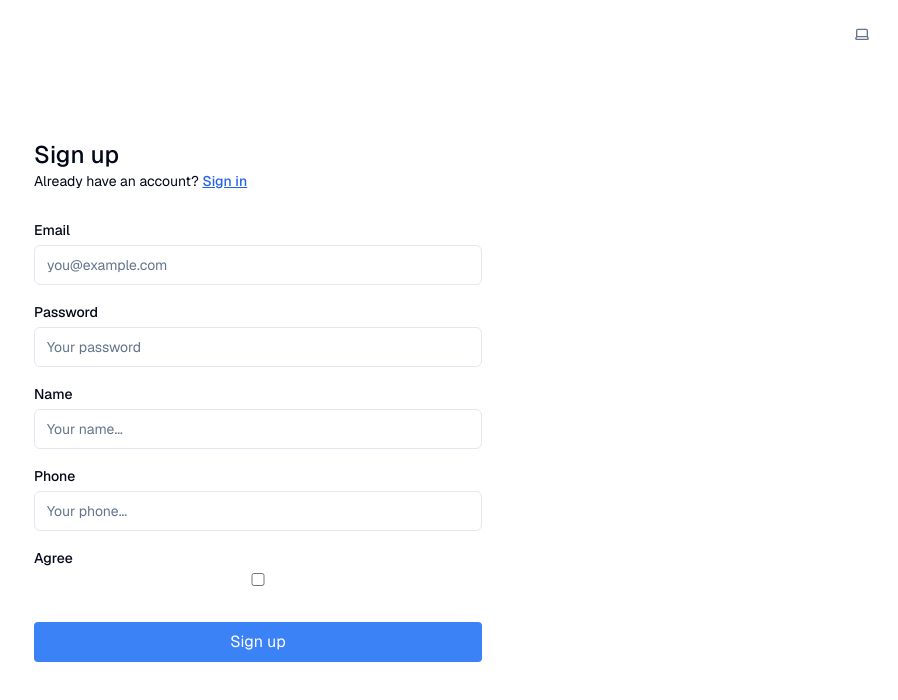
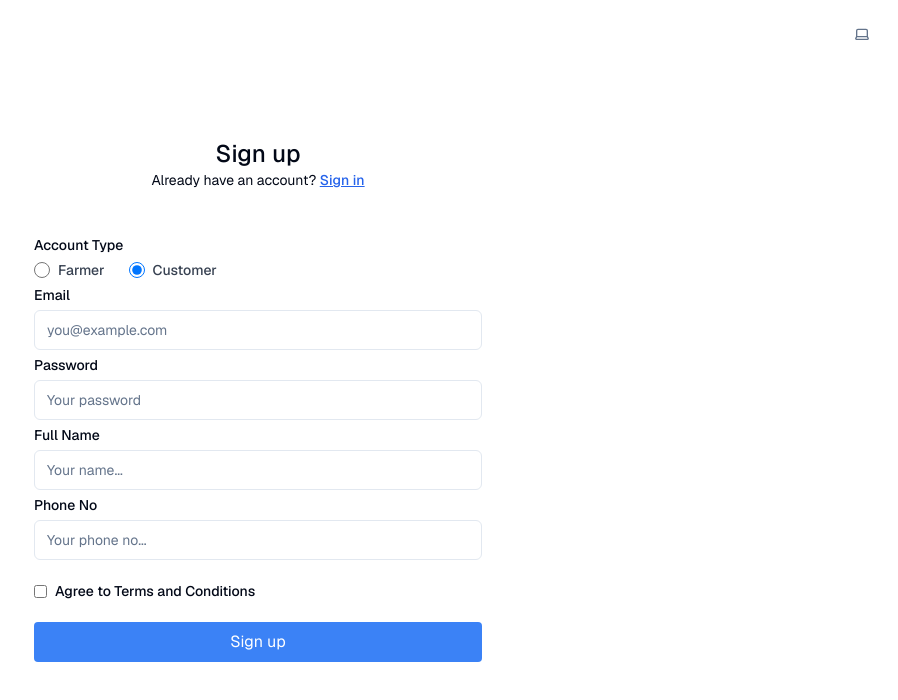
Before and after one commit to introvert-learnernb/hackathon-frontend, a Next.js app: page /sign-up in a window 1280 px wide. Shown: the top 700 px of the page, without its empty margins (382-1280 px from the left). Built offline with nearby package versions, Linux system fonts and the light colour scheme.

Commit message:
login signup

```diff
--- a/src/app/(auth-pages)/sign-in/page.tsx
+++ b/src/app/(auth-pages)/sign-in/page.tsx
@@ -1,17 +1,64 @@
+"use client";
 import { signInAction, signInWithGoogleAction } from "@/app/actions";
-import { FormMessage, Message } from "@/components/extra/form-message";
 import { SubmitButton } from "@/components/extra/submit-button";
 import { Input } from "@/components/ui/input";
 import { Label } from "@/components/ui/label";
+import axiosInstance from "@/utils/axiosInstance";
 import Image from "next/image";
 import Link from "next/link";
+import { useRouter } from "next/navigation";
+import { useState } from "react";
+import { toast } from "react-toastify";
 
-export default async function Login(props: { searchParams: Promise<Message> }) {
-  const searchParams = await props.searchParams;
+export default function Login() {
+  const router = useRouter();
+  const [email, setEmail] = useState("");
+  const [password, setPassword] = useState("");
+  const [error, setError] = useState("");
+  const [isSubmitting, setIsSubmitting] = useState(false);
+
+  const handleSubmit = async (e: any) => {
+    e.preventDefault();
+    setIsSubmitting(true);
+    setError("");
+
+    try {
+      const payload = {
+        persona: email,
+        password: password,
+        redirectUrl: "verify-account",
+      };
+      const res = await axiosInstance.post(
+        "/public/user-app/users/signin",
+        payload
+      );
+
+      if (res) {
+        toast.success(res?.message);
+        localStorage.setItem("accessToken", res?.tokens?.access);
+        localStorage.setItem("refreshToken", res?.tokens?.refresh);
+        if (res?.roles.includes("Farmer")) {
+          return router.push("/dashboard");
+        } else {
+          router.push("/");
+        }
+      } else {
+        setError("Login failed. Please check your credentials.");
+      }
+    } catch (err) {
+      const error_message = "Invalid Credentials, Try Again!";
+      setError(error_message);
+      toast.error(error_message);
+      setPassword("");
+    } finally {
+      setIsSubmitting(false);
+    }
+  };
+
   return (
     <div className="w-full h-full flex flex-col justify-center items-center">
       {/* Email handler */}
-      <form className="max-w-md  w-full flex flex-col">
+      <form className="max-w-md w-full flex flex-col" onSubmit={handleSubmit}>
         <h1 className="text-2xl font-medium">Sign in</h1>
         <p className="text-sm text-foreground">
           Don't have an account?{" "}
@@ -24,7 +71,14 @@ export default async function Login(props: { searchParams: Promise<Message> }) {
         </p>
         <div className="flex flex-col gap-2 [&>input]:mb-3 mt-8">
           <Label htmlFor="email">Email</Label>
-          <Input name="email" placeholder="you@example.com" required />
+          <Input
+            name="email"
+            placeholder="you@example.com"
+            required
+            type="email"
+            value={email}
+            onChange={(e) => setEmail(e.target.value)}
+          />
           <div className="flex justify-between items-center">
             <Label htmlFor="password">Password</Label>
             <Link
@@ -39,11 +93,17 @@ export default async function Login(props: { searchParams: Promise<Message> }) {
             name="password"
             placeholder="Your password"
             required
+            value={password}
+            onChange={(e) => setPassword(e.target.value)}
           />
-          <SubmitButton pendingText="Signing In..." formAction={signInAction}>
+          <SubmitButton
+            pendingText="Signing In..."
+            formAction={signInAction}
+            disabled={isSubmitting}
+          >
             Sign in
           </SubmitButton>
-          <FormMessage message={searchParams} />
+          {error && <div className="text-red-500 mt-2">{error}</div>}
 
           <div className="relative my-6">
             <div className="absolute inset-0 flex items-center">
--- a/src/app/(auth-pages)/sign-up/page.tsx
+++ b/src/app/(auth-pages)/sign-up/page.tsx
@@ -1,14 +1,12 @@
 "use client";
 
 import { useState } from "react";
-import axios from "axios";
-import Image from "next/image";
 import Link from "next/link";
-import { Checkbox } from "@/components/ui/checkbox";
 import { Input } from "@/components/ui/input";
 import { Label } from "@/components/ui/label";
 import nameSplit from "@/utils/nameSplit";
 import axiosInstance from "@/utils/axiosInstance";
+import { toast } from "react-toastify";
 
 export default function Signup() {
   const [formData, setFormData] = useState({
@@ -16,11 +14,13 @@ export default function Signup() {
     password: "",
     name: "",
     phone: "",
+    accountType: "Customer", // Default value is "Customer"
     hasAcceptedTerms: false,
   });
 
   const [loading, setLoading] = useState(false);
   const [message, setMessage] = useState("");
+  const [isModalOpen, setIsModalOpen] = useState(false);
 
   // Handle input changes
   const handleChange = (e: React.ChangeEvent<HTMLInputElement>) => {
@@ -54,14 +54,39 @@ export default function Signup() {
       firstName,
       middleName,
       lastName,
+      accountType: formData.accountType,
       hasAcceptedTerms: formData.hasAcceptedTerms,
       redirectUrl: "/auth/callback",
     };
 
     try {
-      const res = await axiosInstance.post("/public/user-app/users/signup", data);
-      console.log(res.data);
-      setMessage("Signup successful! Please check your email.");
+      const isCustomer = formData.accountType === "Customer";
+      const isFarmer = formData.accountType === "Farmer";
+
+      const payload = {
+        email: formData.email,
+        password: formData.password,
+        phoneNo: formData.phone,
+        firstName,
+        middleName,
+        lastName,
+        accountType: formData.accountType,
+        is_customer: isCustomer,
+        is_farmer: isFarmer,
+        hasAcceptedTerms: formData.hasAcceptedTerms,
+        redirectUrl: "/auth/callback",
+      };
+
+      const res = await axiosInstance.post(
+        "/public/user-app/users/signup",
+        payload
+      );
+
+      // Show a success message and open the modal
+      const success_message = "Signup successful! Please check your email.";
+      setMessage(success_message);
+      toast.success(success_message);
+      setIsModalOpen(true); // Open the modal
     } catch (error: any) {
       console.error(error);
       setMessage(
@@ -72,24 +97,73 @@ export default function Signup() {
     }
   };
 
+  const closeModal = () => {
+    setFormData({
+      email: "",
+      password: "",
+      name: "",
+      phone: "",
+      accountType: "Customer",
+      hasAcceptedTerms: false,
+    });
+    setMessage("");
+    setIsModalOpen(false);
+  };
+
   return (
     <div className="w-full h-full flex flex-col justify-center items-center">
       {/* Form */}
       <form className="max-w-md w-full flex flex-col" onSubmit={handleSubmit}>
-        <h1 className="text-2xl font-medium">Sign up</h1>
-        <p className="text-sm text text-foreground">
+        <h1 className="text-2xl font-medium text-center">Sign up</h1>
+        <p className="text-sm text-center text-foreground">
           Already have an account?{" "}
           <Link className="text-primary font-medium underline" href="/sign-in">
             Sign in
           </Link>
         </p>
-        <div className="flex flex-col gap-2 [&>input]:mb-3 mt-8">
+        <div className="flex flex-col gap-2 mt-8">
+          {/* ACCOUNT TYPE */}
+          <Label htmlFor="accountType" className="mt-4">
+            Account Type
+          </Label>
+          <div className="flex gap-6">
+            <div className="flex items-center">
+              <input
+                type="radio"
+                id="farmer"
+                name="accountType"
+                value="Farmer"
+                checked={formData.accountType === "Farmer"}
+                onChange={handleChange}
+                className="h-4 w-4 text-blue-600 border-gray-300 focus:ring-blue-500"
+              />
+              <Label htmlFor="farmer" className="ml-2 text-sm text-gray-700">
+                Farmer
+              </Label>
+            </div>
+            <div className="flex items-center">
+              <input
+                type="radio"
+                id="customer"
+                name="accountType"
+                value="Customer"
+                checked={formData.accountType === "Customer"}
+                onChange={handleChange}
+                className="h-4 w-4 text-blue-600 border-gray-300 focus:ring-blue-500"
+              />
+              <Label htmlFor="customer" className="ml-2 text-sm text-gray-700">
+                Customer
+              </Label>
+            </div>
+          </div>
+
           {/* EMAIL */}
           <Label htmlFor="email">Email</Label>
           <Input
             name="email"
             placeholder="you@example.com"
             required
+            type="email"
             value={formData.email}
             onChange={handleChange}
           />
@@ -107,7 +181,7 @@ export default function Signup() {
           />
 
           {/* NAME */}
-          <Label htmlFor="name">Name</Label>
+          <Label htmlFor="name">Full Name</Label>
           <Input
             name="name"
             placeholder="Your name..."
@@ -117,24 +191,28 @@ export default function Signup() {
           />
 
           {/* PHONE */}
-          <Label htmlFor="phone">Phone</Label>
+          <Label htmlFor="phone">Phone No</Label>
           <Input
             type="text"
             name="phone"
-            placeholder="Your phone..."
+            placeholder="Your phone no..."
             value={formData.phone}
             onChange={handleChange}
           />
 
           {/* TERMS */}
-          <Label htmlFor="hasAcceptedTerms">Agree</Label>
+          <div className="flex gap-2 items-center mt-4">
             <input
               type="checkbox"
               id="hasAcceptedTerms"
               name="hasAcceptedTerms"
-            value={`${formData.hasAcceptedTerms}`}
+              value={`${formData?.hasAcceptedTerms}`}
               onChange={handleChange}
             />
+            <Label htmlFor="hasAcceptedTerms">
+              Agree to Terms and Conditions
+            </Label>
+          </div>
 
           <button
             type="submit"
@@ -144,23 +222,30 @@ export default function Signup() {
             {loading ? "Signing up..." : "Sign up"}
           </button>
 
-          {message && <p className="text-red-500 mt-4">{message}</p>}
+          {message && <p className="text-green-500 mt-4">{message}</p>}
         </div>
       </form>
 
-      {/* Google Sign-In */}
-      {/* <form className="w-full max-w-md">
-        <button className="w-full flex items-center justify-center gap-3 bg-white border border-gray-300 text-gray-700 px-6 py-2 rounded-lg hover:bg-gray-50 transition mb-4 disabled:opacity-50 disabled:cursor-not-allowed">
-          <Image
-            src="https://www.google.com/favicon.ico"
-            alt="Google"
-            width={20}
-            height={20}
-            className="w-5 h-5"
-          />
-          Continue with Google
+      {/* Modal for success message */}
+      {isModalOpen && (
+        <div className="fixed inset-0 bg-black bg-opacity-50 flex justify-center items-center z-50">
+          <div className="bg-white p-6 rounded-lg w-96 text-center">
+            <h2 className="text-xl font-semibold text-green-600">
+              Verification Email Sent!
+            </h2>
+            <p className="text-sm text-gray-600 mt-2">
+              Please check your inbox and follow the instructions to verify your
+              account.
+            </p>
+            <button
+              onClick={closeModal}
+              className="mt-4 bg-blue-500 text-white py-2 px-4 rounded hover:bg-blue-600"
+            >
+              Close
             </button>
-      </form> */}
+          </div>
+        </div>
+      )}
     </div>
   );
 }
```
Lines whose indentation alone changed are shown as unchanged.
